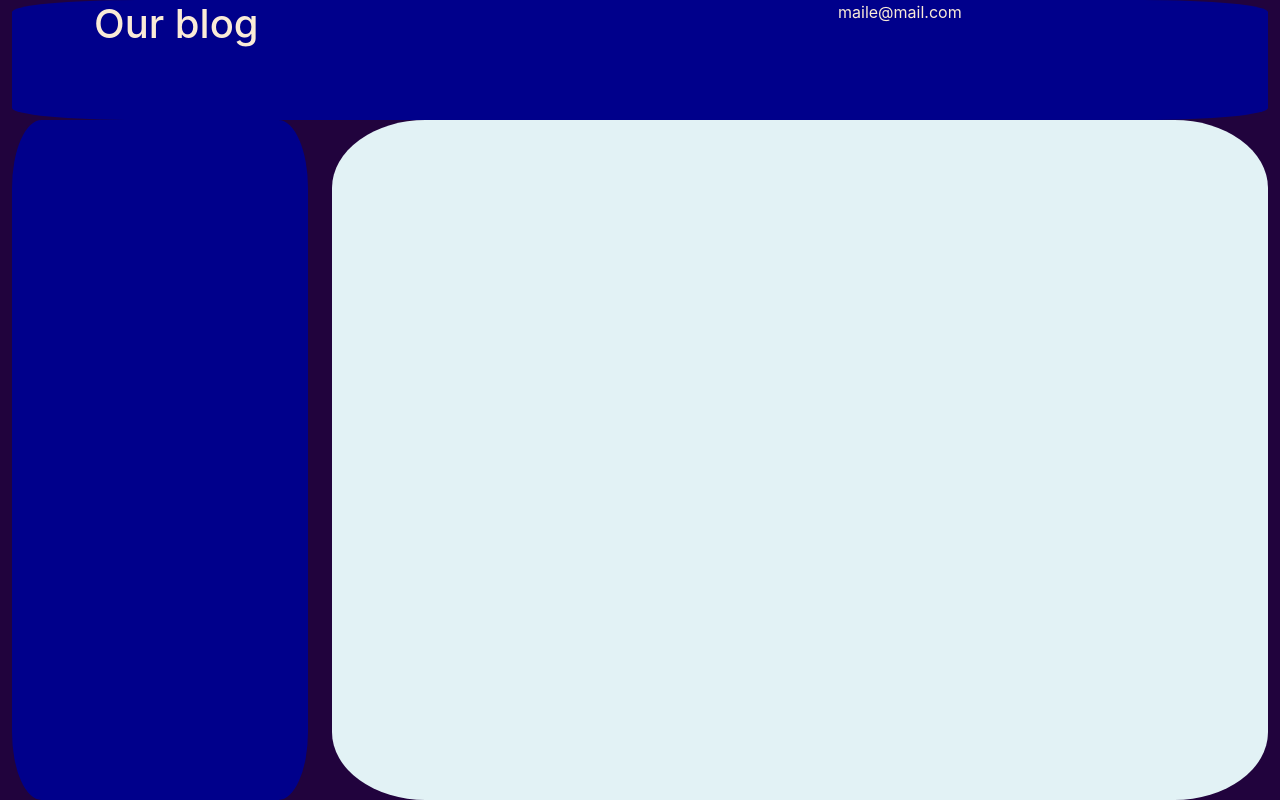
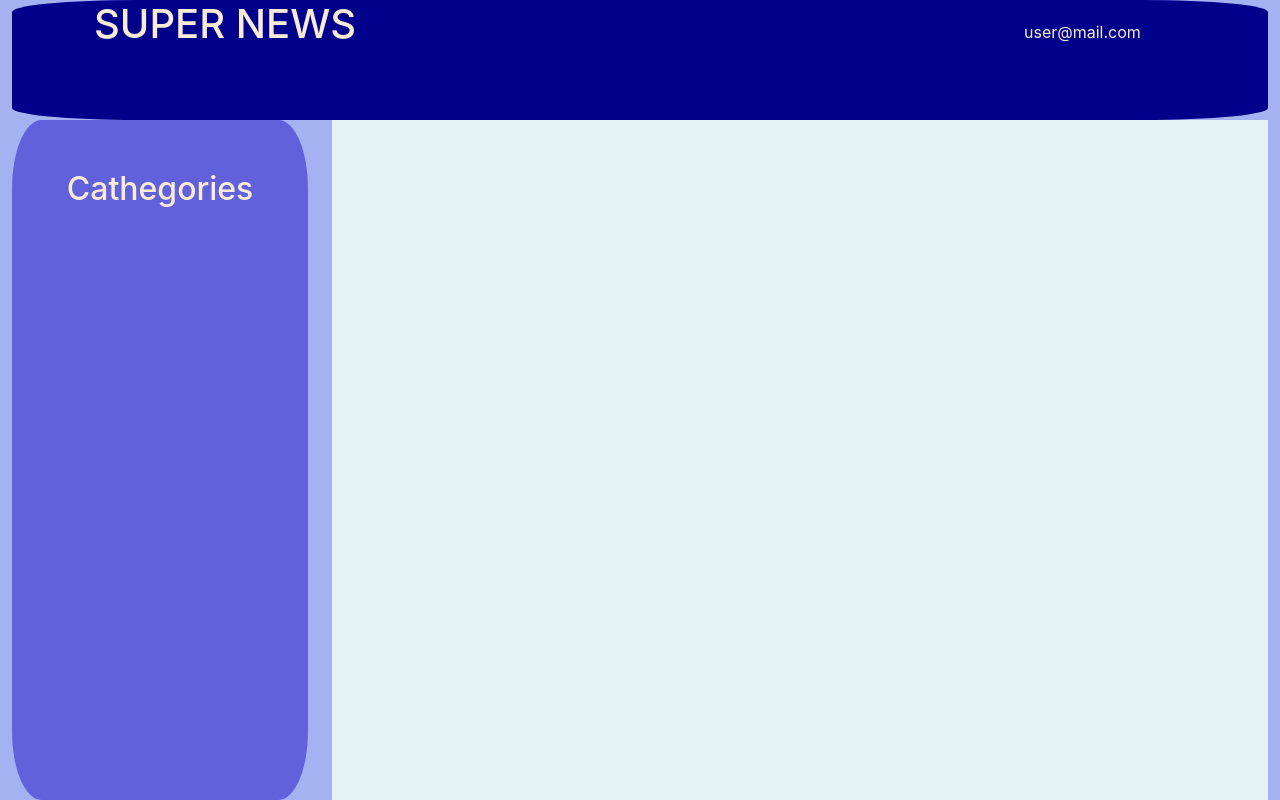
Before and after one commit to kaariiim/blogreact, a React (Create React App) app: page / in a window 1280 px wide. Built offline with nearby package versions, Linux system fonts and the light colour scheme.

Commit message:
dashbord conception

```diff
--- a/src/App.css
+++ b/src/App.css
@@ -5,7 +5,7 @@
   border-radius: 10%;
 }
 .sidebarDiv{
-  background-color: darkblue;
+  background-color: rgb(97, 97, 220);
   height: 85vh;
   color: antiquewhite;
   border-radius: 10%;
@@ -14,8 +14,16 @@
 .contentDiv{
   background-color: rgb(226, 242, 245);
   height: 85vh;
-  border-radius: 10%;
+
 }
 body{
-  background-color: rgb(33, 3, 61);
+  background-color: rgb(164, 178, 241);
 }
+.mail{
+  margin-top: 20px;
+
+}
+h2{
+  text-align: center;
+  padding-top: 50px;
+}
--- a/src/App.tsx
+++ b/src/App.tsx
@@ -1,6 +1,6 @@
 
 import './App.css';
-import Dashbord from './components/pages/dashbord';
+import Dashbord from './components/parts/dashbord';
 
 
 
--- a/src/components/pages/dashbord.tsx
+++ b/src/components/parts/dashbord.tsx
@@ -1,7 +1,7 @@
 import { Col, Container, Row } from "reactstrap";
-import Content from "../parts/content";
-import Navbar from "../parts/navbar";
-import Sidebar from "../parts/sidebar";
+import Content from "./content";
+import Navbar from "./navbar";
+import Sidebar from "./sidebar";
 
 
 
--- a/src/components/parts/navbar.tsx
+++ b/src/components/parts/navbar.tsx
@@ -5,15 +5,14 @@ function Navbar() {
         <div className="navbarDiv">
             <Container>
                 <Row>
-                    <Col md={8}>
-                    <h1>Our blog</h1>
+                    <Col md={10}>
+                    <h1>SUPER NEWS</h1>
                     </Col>
                     <Col md={2}>
-                    <p>maile@mail.com</p>
-                    </Col>
-                    <Col md={2}>
+                    <p className="mail">user@mail.com</p>
                     <img src="" alt="" />
                     </Col>
+
                 </Row>
             </Container>
 
--- a/src/components/parts/sidebar.tsx
+++ b/src/components/parts/sidebar.tsx
@@ -3,6 +3,8 @@
 function Sidebar() {
     return (
         <div className="sidebarDiv">
+        <h2>Cathegories</h2>
+
 
 
         </div>
```
Also changed, not shown: src/components/pages/education.tsx (added, +8 -0 lines), src/components/pages/loisire.tsx (added, +7 -0 lines), src/components/pages/politic.tsx (added, +7 -0 lines), src/components/pages/sport.tsx (added, +7 -0 lines).
